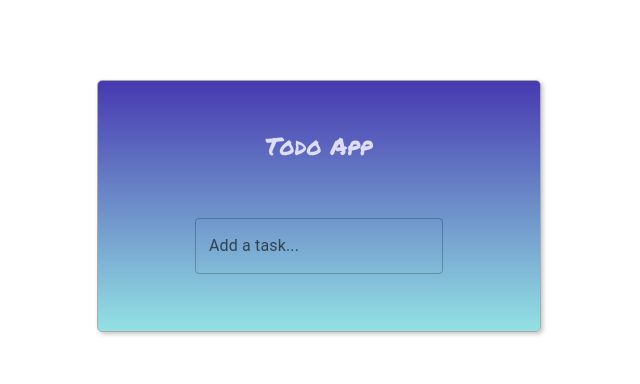
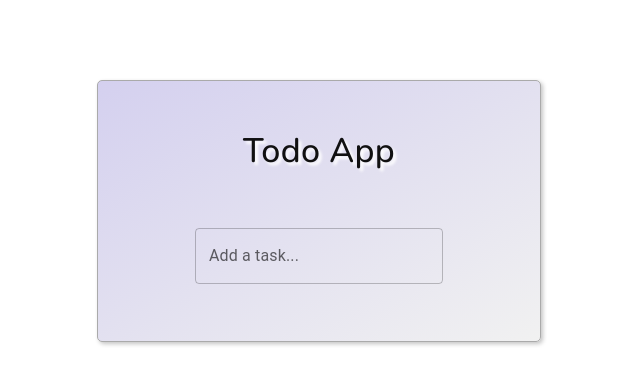
Before and after one commit to samouchka1/Todo-App-MUI, a React (Create React App) app: page / in a window 1280 px wide. Shown: the top 384 px of the page, without its empty margins (321-961 px from the left). Built offline with nearby package versions, Linux system fonts and the light colour scheme.

Commit message:
gradient title font styles

```diff
--- a/public/index.html
+++ b/public/index.html
@@ -13,7 +13,7 @@
     <!--Google Fonts-->
     <link rel="preconnect" href="https://fonts.googleapis.com">
     <link rel="preconnect" href="https://fonts.gstatic.com" crossorigin>
-    <link href="https://fonts.googleapis.com/css2?family=Permanent+Marker&display=swap" rel="stylesheet">
+    <link href="https://fonts.googleapis.com/css2?family=Nunito:wght@500&display=swap" rel="stylesheet">
 
     <!--
       manifest.json provides metadata used when your web app is installed on a
--- a/src/App.css
+++ b/src/App.css
@@ -3,5 +3,5 @@
 }
 
 .color2 {
-  color:#9a9a9aa8;
+  color:#a9a8a8f7;
 }
--- a/src/App.js
+++ b/src/App.js
@@ -14,14 +14,14 @@ const containerStyles = {
   margin: '5rem auto',
   textAlign: 'center',
   padding: '1.57rem',
-  background: 'linear-gradient(180deg, rgba(71,57,176,1) 0%, rgba(147,226,227,1) 100%);', //gradient
+  background: 'linear-gradient(150deg, rgba(212,208,239,1) 0%, rgba(241,241,241,1) 100%);', //gradient
   borderRadius: '5px',
   border: 'solid .5px #aaaaaa',
   boxShadow: '2px 2px 4px #c4c4c4'
 }
 
 const iconBorderStyles = {
-  border: 'solid #ffffffa8 1px', //icon border color
+  border: 'solid #a9a8a8f7 1px', //icon border color
     '&:hover': {
       border: 'solid #000000c6 1px'
     },
@@ -30,11 +30,9 @@ const iconBorderStyles = {
 
 const titleStyle = {
   margin: '1.5rem 0',
-  fontFamily: 'Permanent Marker, cursive',
-  color: '#dedcff',
-  // bgcolor: 'white',
-  // borderRadius: '4px',
-  // padding: '10px 0'
+  fontFamily: 'Nunito, sans-serif', //font family
+  color: '#090909f7', //title color
+  textShadow: 'white 3px 3px 3px',
 }
 
 
@@ -115,7 +113,7 @@ const App = () => {
   return (
 
     <Container maxWidth={'xs'} sx={containerStyles}>
-      <Typography variant="h5" sx={titleStyle}>
+      <Typography variant="h4" sx={titleStyle}>
         Todo App
       </Typography>
 
```
